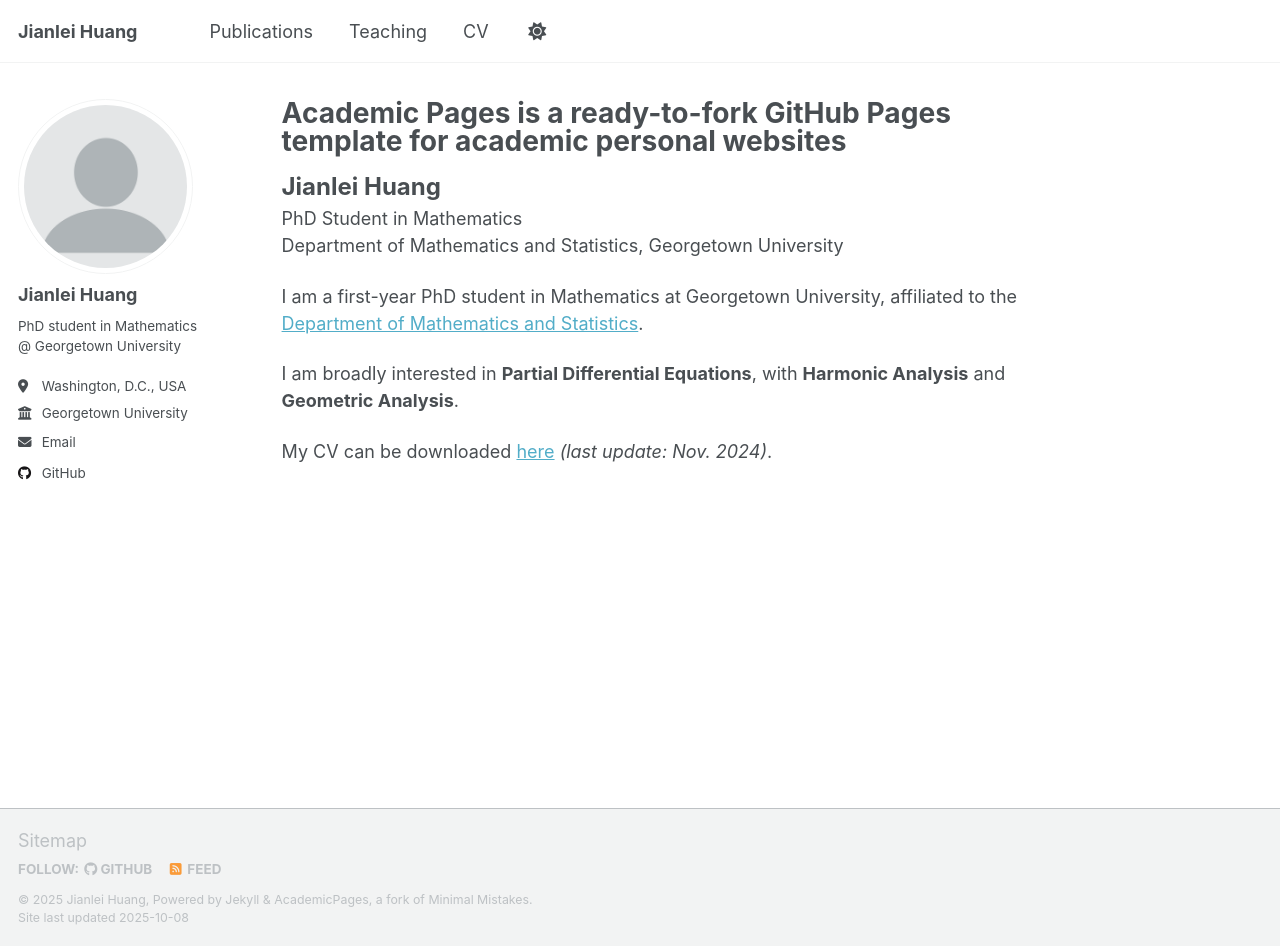
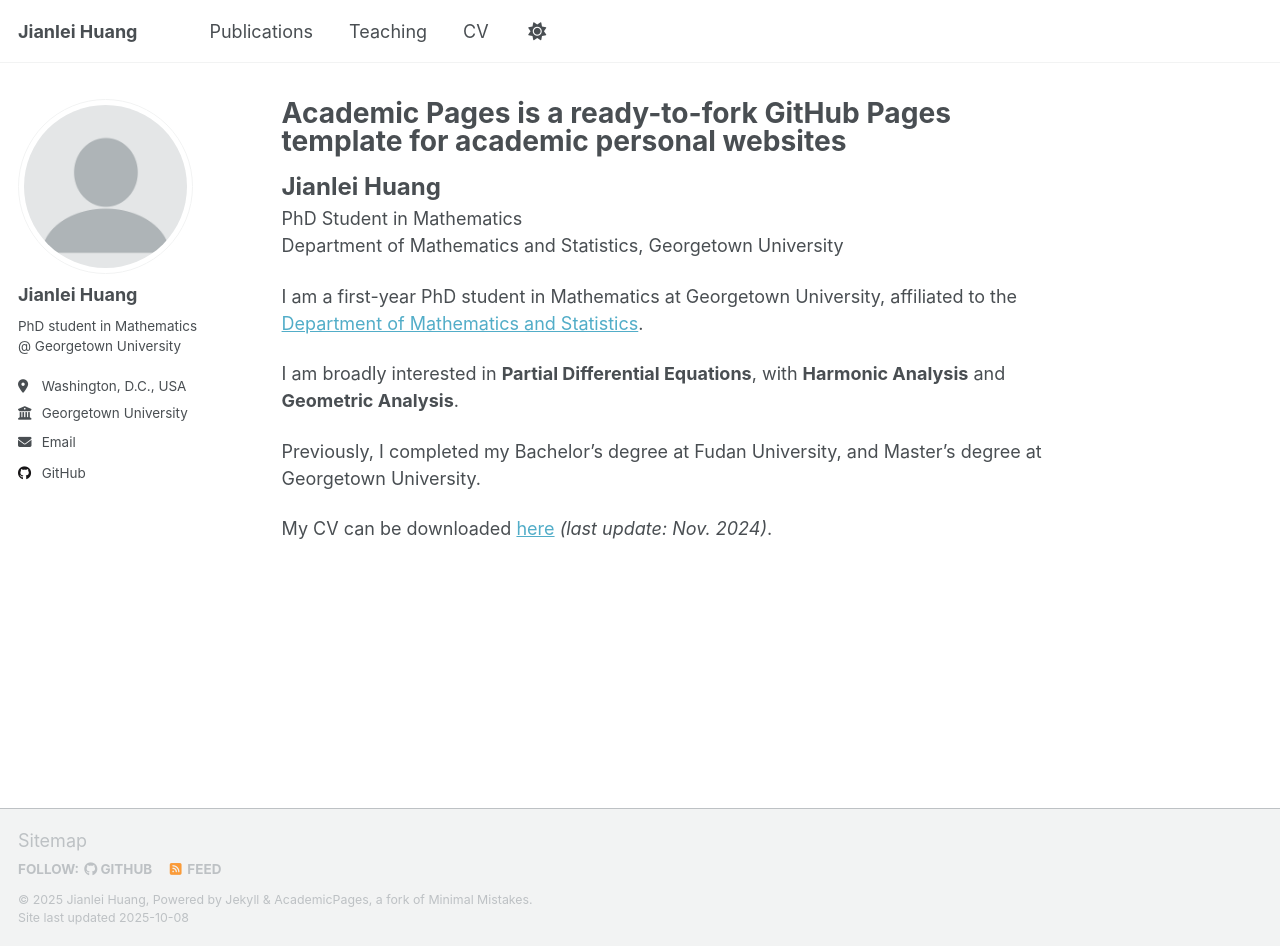
Before and after one commit to Jimmy000207/Jimmy000207.github.io, a Jekyll site: the page built from _pages/about.md, in a window 1280 px wide and 946 px high. Built offline with Jekyll 4.4.1, drawn with Linux system fonts in a browser that asks for light colours; a script that is not in the unit is left out.

Commit message:
Update about.md

```diff
--- a/_pages/about.md
+++ b/_pages/about.md
@@ -15,4 +15,6 @@ I am a first-year PhD student in Mathematics at Georgetown University, affiliate
 
 I am broadly interested in **Partial Differential Equations**, with **Harmonic Analysis** and **Geometric Analysis**.
 
+Previously, I completed my Bachelor's degree at Fudan University, and Master's degree at Georgetown University.
+
 My CV can be downloaded [here](/files/CV.pdf) *(last update: Nov. 2024)*.
```
